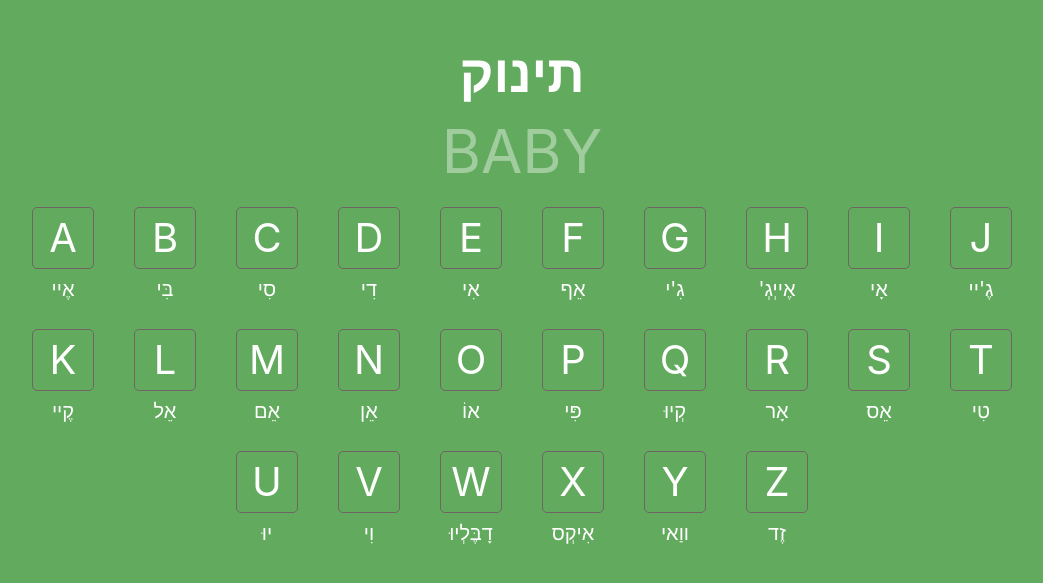
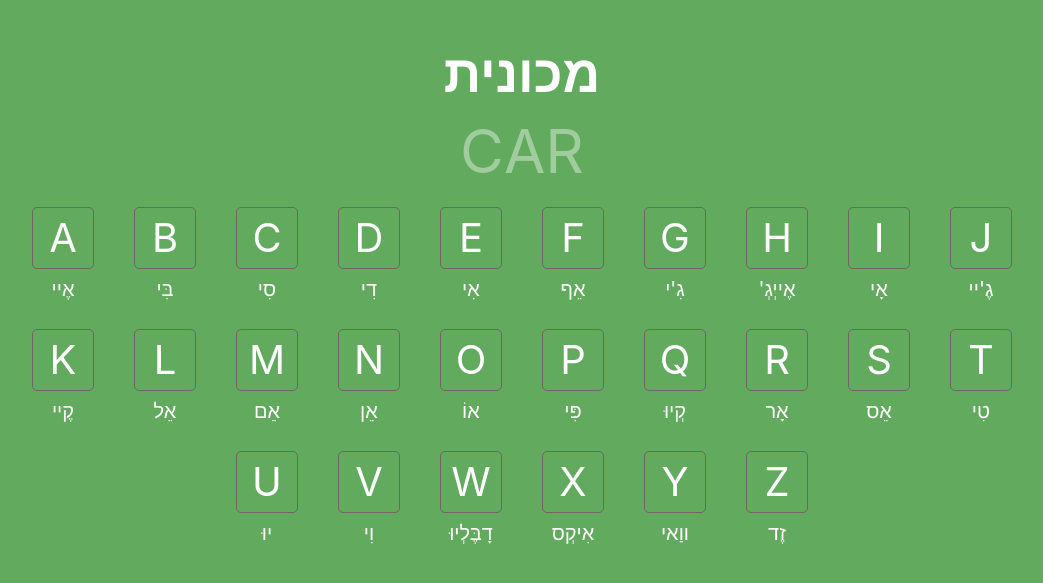
Before and after one commit to RoiHirsh/wordspeller, a React (Create React App) app: page / in a window 1280 px wide. Shown: the part 103-686 px from the top of the page, without its empty margins (118-1161 px from the left). Built offline with nearby package versions, Linux system fonts and the light colour scheme.

Commit message:
fixed moving from word to word

```diff
--- a/src/App.js
+++ b/src/App.js
@@ -3,17 +3,16 @@ import Keyboard from './keyboard';
 import { useState, useEffect } from 'react';
 
 const englishWords = [
-  { "CAR": "תינוק" },
-  { "BABY": "בִּי" },
-  { "DOG": "סִי" },
+  { "CAR": "מכונית" },
+  { "BABY": "תינוק" },
+  { "DOG": "כלב" },
 ];
-
-const hebWord = englishWords[0][Object.keys(englishWords[0])[0]]
-const engWord = Object.keys(englishWords[1])[0]
-const charsNotClicked = [...new Set(engWord.split(''))];
 
 function Char(props) {
   const [clicked, setClicked] = useState(false);
+  useEffect(() => {
+    setClicked(false);
+  }, [props.count])
 
   useEffect(() => {
     if (props.charSet.includes(props.char)) {
@@ -31,10 +30,12 @@ function Char(props) {
 }
 
 function EngWord(props) {
+  const { word, charSet, count } = props;
+
   return (
     <div className='engWord'>
-      {props.word.split('').map((char, index) => (
-        <Char key={index} char={char} charSet={props.charSet}/>
+      {word.split('').map((char, index) => (
+        <Char key={index} char={char} charSet={charSet} count={count}/>
       ))}
     </div>
   );
@@ -51,13 +52,23 @@ function compareLists(list1, list2) {
 }
 
 function App() {
-  const [charsClicked, setCharsClicked] = useState([]);
+  let charsNotClicked;
+  let [charsClicked, setCharsClicked] = useState([]);
+  const [count, setCount] = useState(0);
+  let hebWord = englishWords[count][Object.keys(englishWords[count])[0]];
+  let engWord = Object.keys(englishWords[count])[0];
+  charsNotClicked = Array.from(new Set(engWord.split('')));
+
+  useEffect(() => {
+    if (compareLists(charsClicked, charsNotClicked)) {
+      setCount(count + 1);
+      setCharsClicked([]);
+    }
+  }, [charsClicked, charsNotClicked, count]);
+
   function check(letter) {
     if (charsNotClicked.includes(letter)) {
-      const msg = new SpeechSynthesisUtterance();
-      msg.text = 'Great';
-      window.speechSynthesis.speak(msg);
-      setCharsClicked([...charsClicked, letter])
+      setCharsClicked([...charsClicked, letter]);
     }
   }
 
@@ -65,8 +76,8 @@ function App() {
     <div className="App">
       <header className="App-header">
         <h1 className='hebWord'>{hebWord}</h1>
-        <EngWord word={engWord} charSet={charsClicked}/>
-        <Keyboard func={check}/>
+        <EngWord word={engWord} charSet={charsClicked} count={count}/>
+        <Keyboard func={check} count={count}/>
       </header>
     </div>
   );
--- a/src/engkey.js
+++ b/src/engkey.js
@@ -1,7 +1,10 @@
-import React, { useState } from 'react';
+import React, { useState, useEffect } from 'react';
 
 function EngKey(props) {
   const [clicked, setClicked] = useState(false);
+  useEffect(() => {
+    setClicked(false);
+  }, [props.count]);
 
   function handleClick() {
     const msg = new SpeechSynthesisUtterance();
--- a/src/keyboard.js
+++ b/src/keyboard.js
@@ -37,7 +37,7 @@ const Keyboard = (props) => {
       <div className="keyboard-wrapper">
         {englishLetters.map((letter, index) => (
           <div key={index}>
-            <EngKey letter={Object.keys(letter)[0]} func={props.func} />
+            <EngKey letter={Object.keys(letter)[0]} func={props.func} count={props.count}/>
             <Pronunciation pronunciation={letter[Object.keys(letter)[0]]} />
           </div>
         ))}
```
